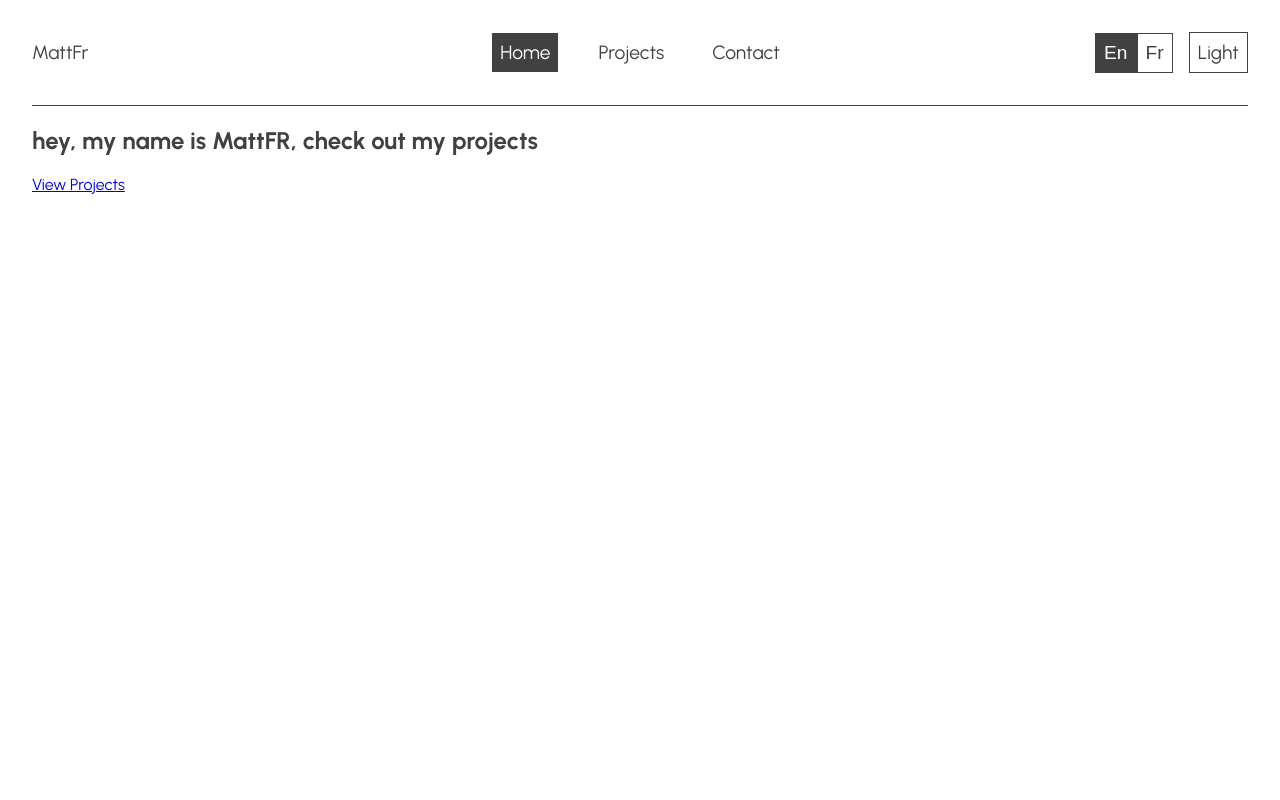
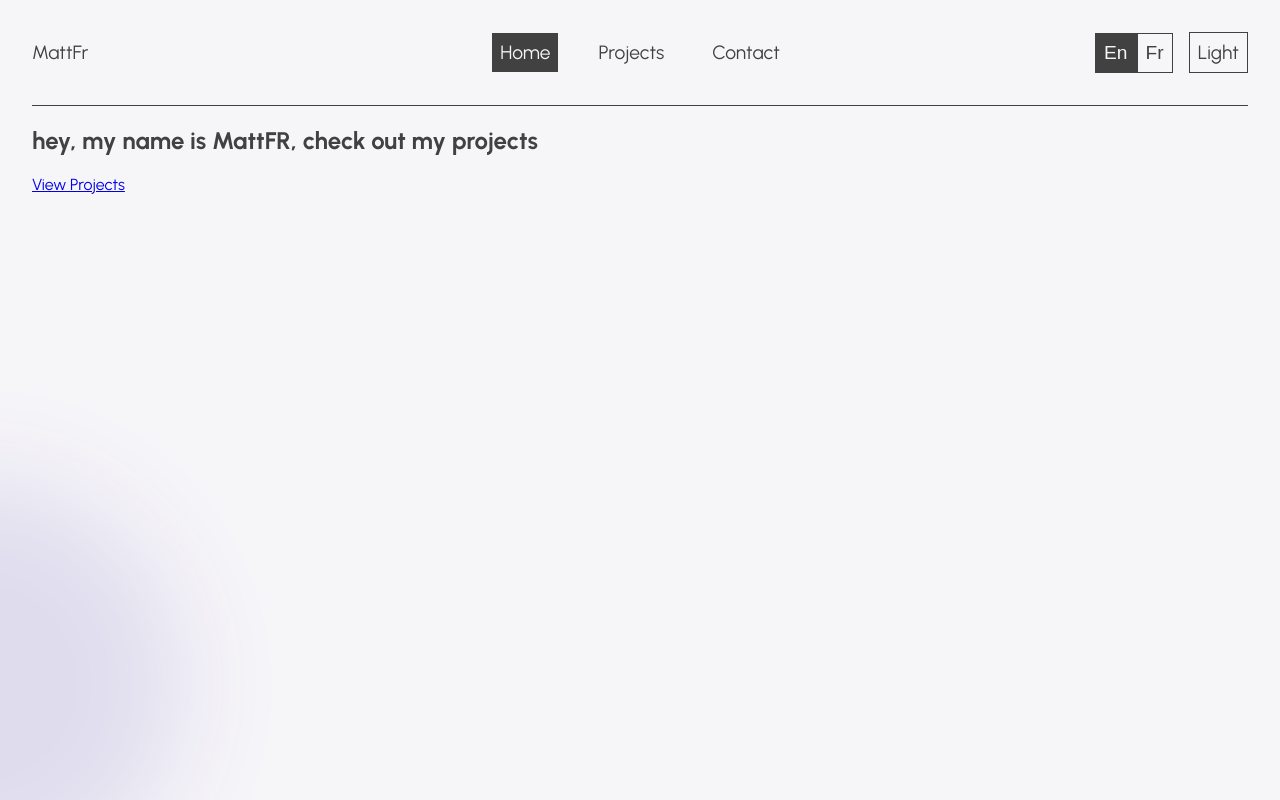
Before and after one commit to Matt-Fr/portfolio, a React (Create React App) app: page / in a window 1280 px wide. Built offline with nearby package versions, Linux system fonts and the light colour scheme.

Commit message:
added background and spans

```diff
--- /dev/null
+++ b/src/components/Background.js
@@ -0,0 +1,20 @@
+import React from "react";
+
+const Background = () => {
+  return (
+    <div class="background">
+      <span></span>
+      <span></span>
+      <span></span>
+      <span></span>
+      <span></span>
+      <span></span>
+      <span></span>
+      <span></span>
+      <span></span>
+      <span></span>
+    </div>
+  );
+};
+
+export default Background;
--- a/src/index.scss
+++ b/src/index.scss
@@ -39,15 +39,21 @@ body {
 }
 
 .light-theme {
-  --clr-bcg: #fff;
+  --clr-bcg: #f6f5f8;
   --clr-font: rgb(65, 65, 65);
   --clr-primary: rgb(78, 161, 245);
+  --clr-span1: #e6d2f3;
+  --clr-span2: #c3e1f3;
+  --clr-span3: #dfdcee;
 }
 
 .dark-theme {
-  --clr-bcg: rgb(65, 65, 65);
+  --clr-bcg: #121012;
   --clr-font: #fff;
   --clr-primary: rgb(151, 196, 242);
+  --clr-span1: #4d7780;
+  --clr-span2: #341a3f;
+  --clr-span3: #160d3f;
 }
 
 .themeBtn {
@@ -247,3 +253,123 @@ body {
   width: 100%;
   height: 100%;
 }
+
+@keyframes move {
+  100% {
+    transform: translate3d(0, 0, 1px) rotate(360deg);
+  }
+}
+
+.background {
+  z-index: -100;
+  position: fixed;
+  width: 100vw;
+  height: 100vh;
+  top: 0;
+  left: 0;
+  background: var(--clr-bcg);
+  overflow: hidden;
+}
+
+.background span {
+  width: 50vmin;
+  height: 50vmin;
+  border-radius: 50vmin;
+  backface-visibility: hidden;
+  position: absolute;
+  animation: move;
+  animation-duration: 20;
+  animation-timing-function: linear;
+  animation-iteration-count: infinite;
+}
+
+.background span:nth-child(0) {
+  color: var(--clr-span1);
+  top: 14%;
+  left: 54%;
+  animation-duration: 99s;
+  animation-delay: -94s;
+  transform-origin: -2vw -11vh;
+  box-shadow: -100vmin 0 13.145621369603862vmin currentColor;
+}
+.background span:nth-child(1) {
+  color: var(--clr-span2);
+  top: 21%;
+  left: 69%;
+  animation-duration: 156s;
+  animation-delay: -270s;
+  transform-origin: 21vw 24vh;
+  box-shadow: 100vmin 0 13.073673909711577vmin currentColor;
+}
+.background span:nth-child(2) {
+  color: var(--clr-span3);
+  top: 2%;
+  left: 7%;
+  animation-duration: 265s;
+  animation-delay: -245s;
+  transform-origin: -6vw -2vh;
+  box-shadow: -100vmin 0 13.215335566269788vmin currentColor;
+}
+.background span:nth-child(3) {
+  color: var(--clr-span1);
+  top: 70%;
+  left: 37%;
+  animation-duration: 111s;
+  animation-delay: -290s;
+  transform-origin: -1vw -14vh;
+  box-shadow: 100vmin 0 12.702367125382846vmin currentColor;
+}
+.background span:nth-child(4) {
+  color: var(--clr-span2);
+  top: 92%;
+  left: 59%;
+  animation-duration: 206s;
+  animation-delay: -36s;
+  transform-origin: 14vw -17vh;
+  box-shadow: 100vmin 0 13.211271687276398vmin currentColor;
+}
+.background span:nth-child(5) {
+  color: var(--clr-span3);
+  top: 41%;
+  left: 40%;
+  animation-duration: 12s;
+  animation-delay: -126s;
+  transform-origin: 0vw 4vh;
+  box-shadow: -100vmin 0 13.254056354019946vmin currentColor;
+}
+.background span:nth-child(6) {
+  color: var(--clr-span1);
+  top: 3%;
+  left: 56%;
+  animation-duration: 129s;
+  animation-delay: -97s;
+  transform-origin: 4vw 20vh;
+  box-shadow: 100vmin 0 13.357271393958499vmin currentColor;
+}
+.background span:nth-child(7) {
+  color: var(--clr-span2);
+  top: 57%;
+  left: 98%;
+  animation-duration: 284s;
+  animation-delay: -196s;
+  transform-origin: 19vw -17vh;
+  box-shadow: 100vmin 0 12.527387135375998vmin currentColor;
+}
+.background span:nth-child(8) {
+  color: var(--clr-span3);
+  top: 28%;
+  left: 97%;
+  animation-duration: 95s;
+  animation-delay: -135s;
+  transform-origin: -21vw -13vh;
+  box-shadow: 100vmin 0 13.231133410517966vmin currentColor;
+}
+.background span:nth-child(9) {
+  color: var(--clr-span1);
+  top: 73%;
+  left: 54%;
+  animation-duration: 174s;
+  animation-delay: -289s;
+  transform-origin: -6vw -15vh;
+  box-shadow: 100vmin 0 12.648425613374554vmin currentColor;
+}
--- a/src/pages/SharedLayout.js
+++ b/src/pages/SharedLayout.js
@@ -1,5 +1,6 @@
 import React from "react";
 import { Outlet, Link } from "react-router-dom";
+import Background from "../components/Background";
 import LanguageBtn from "../components/LanguageBtn";
 import Navbar from "../components/Navbar";
 import ToggleTheme from "../components/ToggleTheme";
@@ -7,6 +8,7 @@ import ToggleTheme from "../components/ToggleTheme";
 const SharedLayout = () => {
   return (
     <>
+      <Background />
       <header className="mainHeader">
         <Link to="/" className="logo">
           MattFr
```
